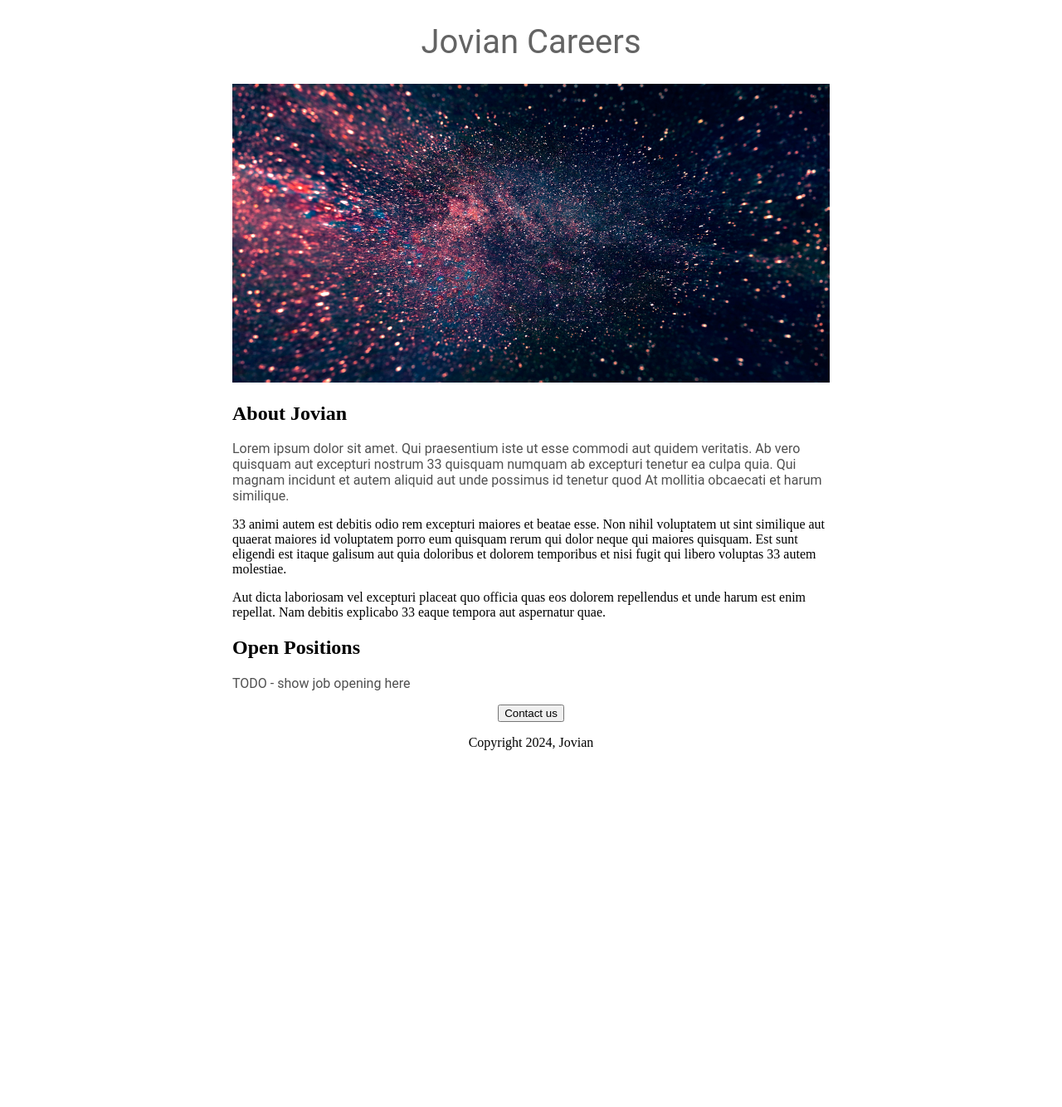
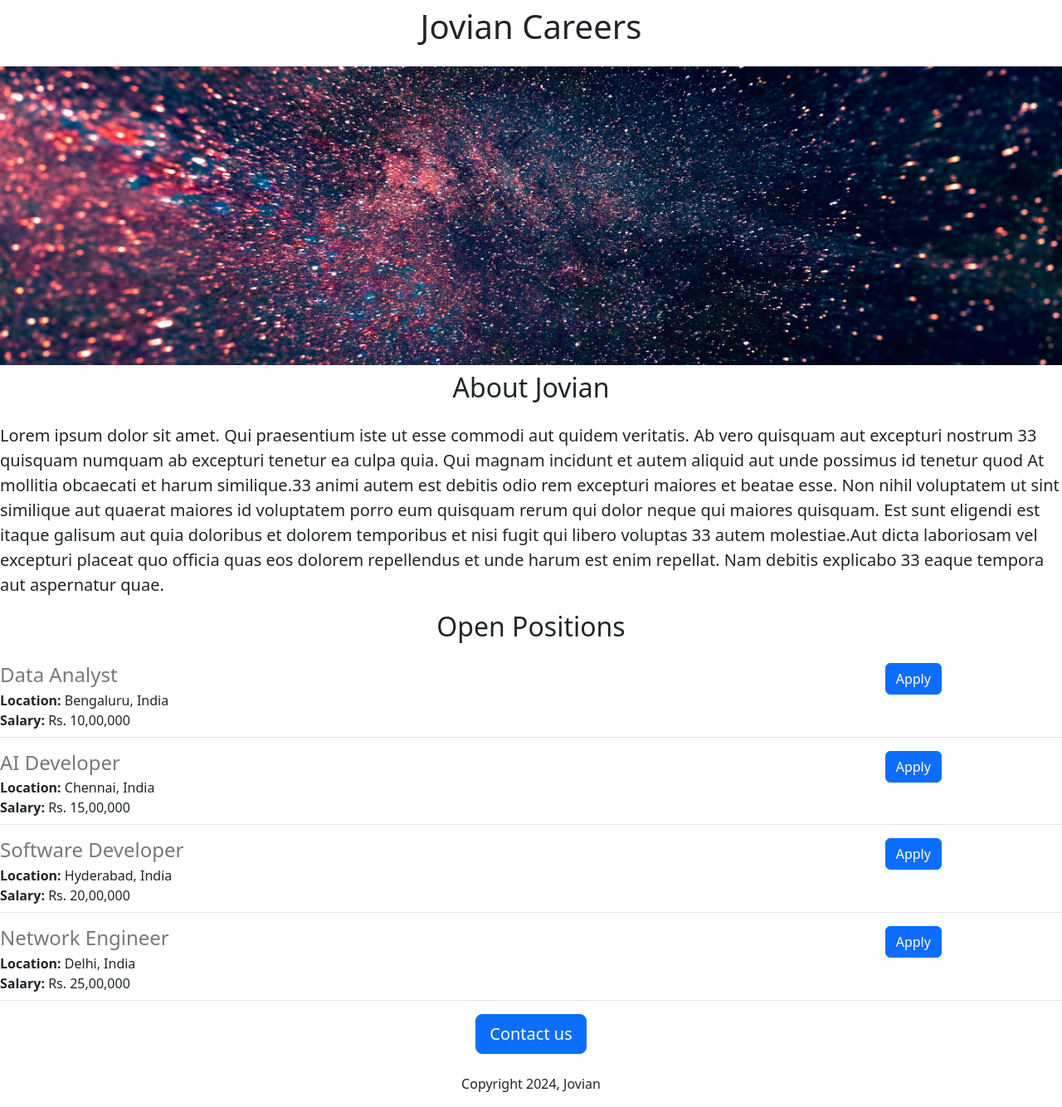
Before and after one commit to tigerplanetar/jovian_practice_web, a Flask app: page / in a window 1280 px wide. Shown: the whole page at 83% size. Before the commit the page ends 904 px from the top, so only its background shows below. Run offline with Flask 3, Linux system fonts and the light colour scheme.

Commit message:
added something new

```diff
--- a/app.py
+++ b/app.py
@@ -1,10 +1,43 @@
-from flask import Flask, render_template
+from flask import Flask, jsonify, render_template
 
 app = Flask(__name__)
 
+JOBS = [
+  {
+    "id": 1,
+    "title": "Data Analyst",
+    "location": "Bengaluru, India",
+    "salary": "Rs. 10,00,000"
+  },
+  {
+    "id": 2,
+    "title": "AI Developer",
+    "location": "Chennai, India",
+    "salary": "Rs. 15,00,000"
+  },
+  {
+    "id": 3,
+    "title": "Software Developer",
+    "location": "Hyderabad, India",
+    "salary": "Rs. 20,00,000"
+  },
+  {
+    "id": 4,
+    "title": "Network Engineer",
+    "location": "Delhi, India",
+    "salary": "Rs. 25,00,000"
+  },
+]
+
 @app.route("/")
 def hello_jasim():
-  return render_template('home.html')
+  return render_template('home.html',
+                         jobs = JOBS,
+                         company_name = 'Jovian')
+@app.route("/api/jobs")
+def list_jobs():
+  return jsonify(JOBS)
+
 
 if __name__ == "__main__":
   app.run(host='0.0.0.0', debug=True)
--- a/templates/home.html
+++ b/templates/home.html
@@ -1,42 +1,37 @@
 <!DOCTYPE html>
 <html>
 <head>
-   <title>Jovian Careers</title>
+   <title>Careers</title>
+  <meta charset="utf-8">
+  <meta name="viewport" content="width=device-width, initial-scale=1">
+  <link href="https://cdn.jsdelivr.net/npm/bootstrap@5.3.3/dist/css/bootstrap.min.css" rel="stylesheet" integrity="sha384-QWTKZyjpPEjISv5WaRU9OFeRpok6YctnYmDr5pNlyT2bRjXh0JMhjY6hW+ALEwIH" crossorigin="anonymous">
   <style>
-  h1{
-    font-size: 40px;
-    font-family: Roboto;
-    font-weight: normal;
-    color: rgb(100,100,100);
-    text-align: center;
-  }
     #banner{
       width: 100%;
       height: 360px;
       object-fit: cover;
      }
-    .bodytext {
-      color: rgb(80,80,80);
-      font-family: Roboto;
-    }
-    #container{
-      max-width: 720px;
-      margin: 0 auto;
-    }
+
   </style>
 </head>
 <body>
   <div id= "container">
-  <h1>Jovian Careers</h1>
+  <h1 class="text-center mt-2 mb-4"">
+    {{company_name}} Careers
+  </h1>
 
-   <img id="banner"   src ="https://10eb7971-5a72-40e8-bca8-8b67648ffe7a-00-37jxho6enllqh.pike.replit.dev/static/image.jpg" height="320">
-    <h2>About Jovian </h2>
-    <p class="bodytext">Lorem ipsum dolor sit amet. Qui praesentium iste ut esse commodi aut quidem veritatis. Ab vero quisquam aut excepturi nostrum 33 quisquam numquam ab excepturi tenetur ea culpa quia. Qui magnam incidunt et autem aliquid aut unde possimus id tenetur quod At mollitia obcaecati et harum similique. </p><p>33 animi autem est debitis odio rem excepturi maiores et beatae esse. Non nihil voluptatem ut sint similique aut quaerat maiores id voluptatem porro eum quisquam rerum qui dolor neque qui maiores quisquam. Est sunt eligendi est itaque galisum aut quia doloribus et dolorem temporibus et nisi fugit qui libero voluptas 33 autem molestiae. </p><p>Aut dicta laboriosam vel excepturi placeat quo officia quas eos dolorem repellendus et unde harum est enim repellat. Nam debitis explicabo 33 eaque tempora aut aspernatur quae. </p>
-    <h2>Open Positions</h2>
-    <p class="bodytext"> TODO - show job opening here </p>
+   <img class= "img-fluid" id="banner"   src ="https://10eb7971-5a72-40e8-bca8-8b67648ffe7a-00-37jxho6enllqh.pike.replit.dev/static/image.jpg" height="320">
+    <h2 class= "text-center mt-2 mb-4""> About Jovian </h2>
+    <p class="lead">Lorem ipsum dolor sit amet. Qui praesentium iste ut esse commodi aut quidem veritatis. Ab vero quisquam aut excepturi nostrum 33 quisquam numquam ab excepturi tenetur ea culpa quia. Qui magnam incidunt et autem aliquid aut unde possimus id tenetur quod At mollitia obcaecati et harum similique.33 animi autem est debitis odio rem excepturi maiores et beatae esse. Non nihil voluptatem ut sint similique aut quaerat maiores id voluptatem porro eum quisquam rerum qui dolor neque qui maiores quisquam. Est sunt eligendi est itaque galisum aut quia doloribus et dolorem temporibus et nisi fugit qui libero voluptas 33 autem molestiae.Aut dicta laboriosam vel excepturi placeat quo officia quas eos dolorem repellendus et unde harum est enim repellat. Nam debitis explicabo 33 eaque tempora aut aspernatur quae. </p>
+    <h2 class="text-center mt-2 mb-4""> Open Positions</h2>
+    <p>
+      {% for job in jobs %}
+        {% include 'jobitem.html' %}
+      {% endfor %}
+    </p>
     <div style= "text-align:center;">
-     <button> Contact us </button>
-      <p>Copyright 2024, Jovian </p>
+     <button class= "btn btn-primary btn-lg"> Contact us </button>
+      <p class= "mt-4">Copyright 2024, Jovian </p>
     </div>
   </div>
   </body>
--- /dev/null
+++ b/templates/jobitem.html
@@ -0,0 +1,18 @@
+<div class="d-flex job-listing border-bottom" style="margin-bottom: 16px; padding-bottom: 8px;">
+  <div class="col-10">
+    <h4 style="color: rgb(120, 120, 120); margin-bottom: 4px;">
+      {{ job['title'] }}
+    </h4>
+    <div>
+      <b>Location: </b> {{ job['location'] }}
+    </div>
+    {% if 'salary' in job %}
+      <div>
+        <b>Salary: </b> {{ job['salary'] }}
+      </div>
+    {% endif %}
+  </div>
+  <div class="col-2">
+    <button type="button" class="btn btn-primary">Apply</button>
+  </div>
+</div>
```
